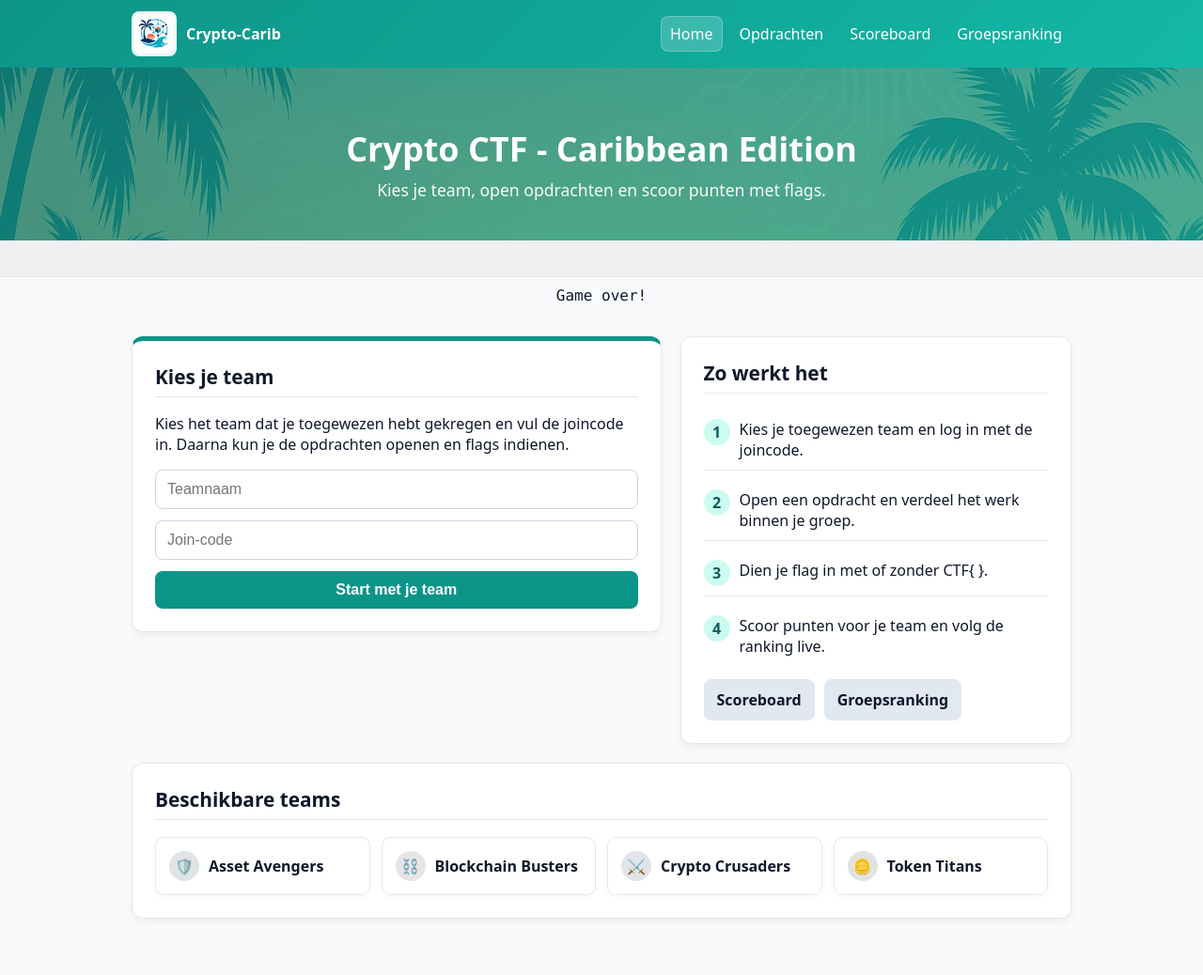
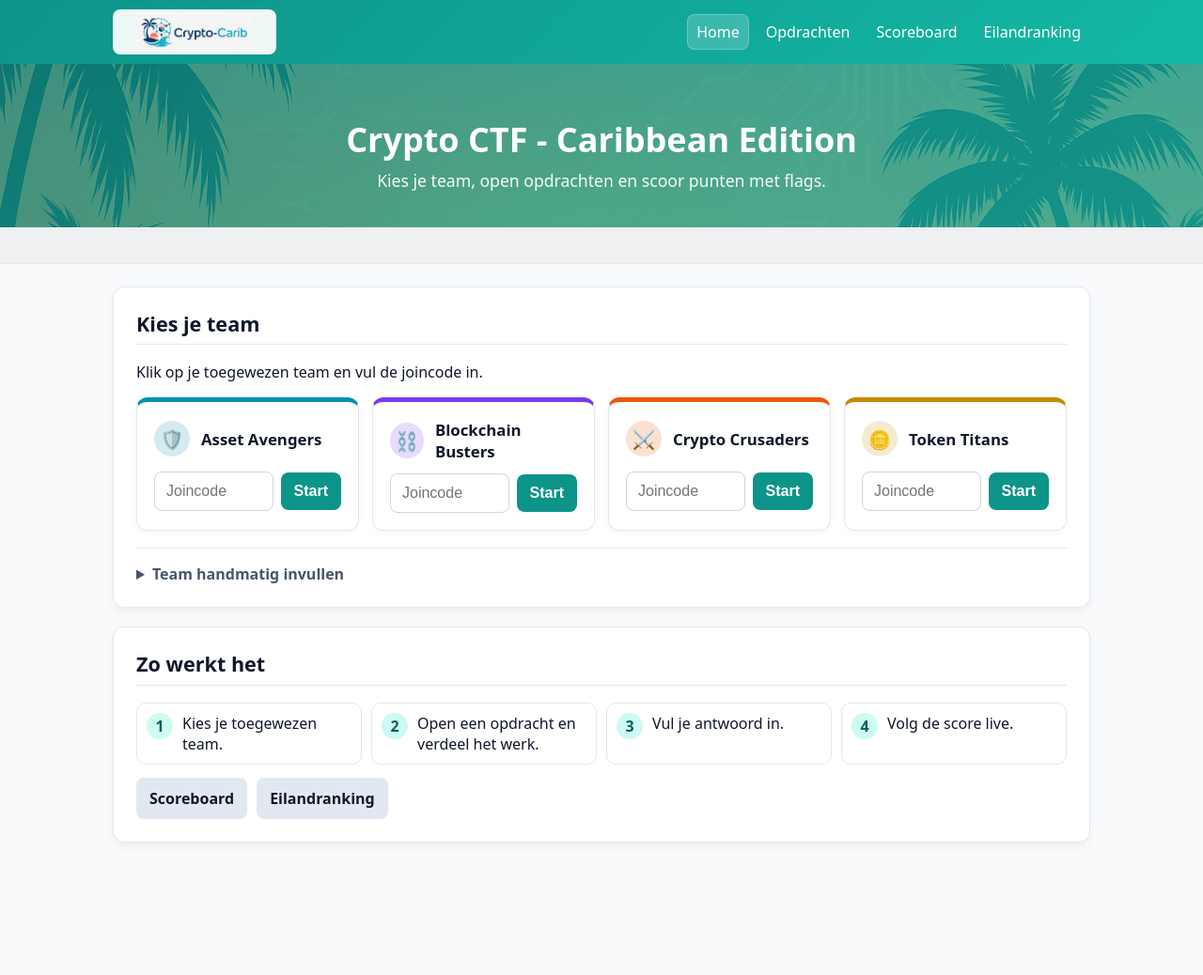
Before and after one commit to correhen/capture, a Flask app: page / in a window 1280 px wide. Shown: the whole page at 94% size. After the commit the page ends 897 px from the top, so only its background shows below. Run offline with Flask 3, Linux system fonts and the light colour scheme; data comes from the database, SQL or seed files in the repository; both versions use the stored data as it was after the commit; parts of the project's set-up code (start-up, migrations or seed data) failed here and were passed over; some libraries are stand-ins or nearby versions.

Commit message:
Finalize logo and podium polish

```diff
--- a/app/server.py
+++ b/app/server.py
@@ -125,11 +125,27 @@ init_db_if_needed()
 # =========================
 def team_color(name: str) -> str:
     """Deterministische, vriendelijk ogende HEX-kleur op basis van teamnaam."""
-    h = hashlib.md5(name.encode("utf-8")).hexdigest()
-    r = int(h[0:2], 16) // 2 + 64
-    g = int(h[2:4], 16) // 2 + 64
-    b = int(h[4:6], 16) // 2 + 64
-    return f"#{r:02x}{g:02x}{b:02x}"
+    if name in TEAM_COLORS:
+        return TEAM_COLORS[name]
+    h = int(hashlib.md5(name.encode("utf-8")).hexdigest()[0:2], 16)
+    return DEFAULT_TEAM_COLORS[h % len(DEFAULT_TEAM_COLORS)]
+
+TEAM_COLORS = {
+    "Asset Avengers": "#0891b2",
+    "Blockchain Busters": "#7c3aed",
+    "Crypto Crusaders": "#ea580c",
+    "Token Titans": "#ca8a04",
+}
+DEFAULT_TEAM_COLORS = [
+    "#0891b2",
+    "#7c3aed",
+    "#ea580c",
+    "#ca8a04",
+    "#2563eb",
+    "#16a34a",
+    "#be123c",
+    "#0f766e",
+]
 
 TEAM_ICONS = {
     "Asset Avengers": "🛡️",
@@ -218,7 +234,7 @@ def _active_challenge_count(conn) -> int:
 def _recent_solve_feed(conn, limit: int = 10):
     rows = conn.execute("""
         SELECT
-          strftime('%H:%M', s.solved_at) AS t,
+          strftime('%H:%M', s.solved_at, '-4 hours') AS t,
           t.name AS team,
           c.title AS title,
           c.points AS points
@@ -437,7 +453,7 @@ def api_submit():
         return jsonify({
             "ok": True,
             "correct": False,
-            "message": "Vul een flag in. CTF{ } mag, maar hoeft niet."
+            "message": "Vul je antwoord in."
         })
 
     with db() as conn:
@@ -452,7 +468,7 @@ def api_submit():
             return jsonify({
                 "ok": True,
                 "correct": False,
-                "message": "Helaas, dat is niet de juiste flag. Controleer of je de juiste opdracht hebt gekozen en of je geen extra spaties hebt. CTF{ } is niet verplicht."
+                "message": "Helaas, dat is niet het juiste antwoord. Controleer je antwoord en probeer opnieuw."
             })
 
         existing = conn.execute(
@@ -514,8 +530,8 @@ def scoreboard_islands():
 def api_ticker():
     with db() as conn:
         rows = conn.execute("""
-            SELECT
-              strftime('%H:%M', s.solved_at) AS t,
+        SELECT
+              strftime('%H:%M', s.solved_at, '-4 hours') AS t,
               t.name AS team,
               c.title AS title,
               c.points AS points
--- a/app/templates/challenge_detail.html
+++ b/app/templates/challenge_detail.html
@@ -122,11 +122,11 @@
         {% if c.solved %}
           <div class="message success" style="display:block">✅ Opgelost door jouw team. Je kunt de opdracht nog bekijken.</div>
         {% else %}
-          <p class="text-slate-600">Vul je antwoord in. CTF{} mag, maar hoeft niet.</p>
+          <p class="text-slate-600">Vul je antwoord in.</p>
           <form id="detail-submit-form" method="post" action="/api/submit">
             <input type="hidden" name="challenge_id" value="{{ c.db_id }}">
             <label for="detail-flag" class="font-bold">Antwoord</label>
-            <input id="detail-flag" class="submit-input" type="text" name="flag" placeholder="CTF{...} of alleen het antwoord" autocomplete="off" required>
+            <input id="detail-flag" class="submit-input" type="text" name="flag" placeholder="Antwoord" autocomplete="off" required>
             <div class="submit-help">Extra spaties aan het begin of eind worden genegeerd.</div>
             <div class="actions"><button class="btn" type="submit">Flag indienen</button></div>
           </form>
--- a/app/templates/home.html
+++ b/app/templates/home.html
@@ -5,67 +5,70 @@
   <meta name="viewport" content="width=device-width, initial-scale=1.0" />
   <title>Crypto CTF - Caribbean Edition</title>
   <style>
-    :root{ --c1: {{ theme.c1 }}; --c2: {{ theme.c2 }}; --brand-primary:{{ theme.c1 }}; --brand-secondary:{{ theme.c2 }}; --brand-nav-bg:linear-gradient(135deg, {{ theme.c1 }}, {{ theme.c2 }}); --brand-nav-active:rgba(255,255,255,.18); }
+    :root{ --c1: {{ theme.c1 }}; --c2: {{ theme.c2 }}; --brand-nav-bg:linear-gradient(135deg, {{ theme.c1 }}, {{ theme.c2 }}); --brand-nav-active:rgba(255,255,255,.18); }
     body { margin:0; font-family:system-ui,sans-serif; background:#f8fafc; color:#0f172a; }
     .topbar { background:var(--brand-nav-bg); color:white; }
-    .topbar-inner { max-width:1000px; margin:0 auto; padding:12px 20px; display:flex; justify-content:space-between; align-items:center; gap:12px; flex-wrap:wrap; }
+    .topbar-inner { max-width:1040px; margin:0 auto; padding:10px 20px; display:flex; justify-content:space-between; align-items:center; gap:12px; flex-wrap:wrap; }
     .brand { font-weight:700; color:white; text-decoration:none; display:flex; align-items:center; gap:10px; }
-    .brand-logo{width:42px;height:42px;object-fit:contain;border-radius:8px;background:rgba(255,255,255,.92);padding:3px;}
+    .brand-logo{width:168px;max-width:42vw;height:42px;object-fit:contain;border-radius:8px;background:rgba(255,255,255,.92);padding:3px;}
     .nav { display:flex; gap:8px; flex-wrap:wrap; align-items:center; }
     .nav a { color:white; text-decoration:none; padding:8px 10px; border-radius:8px; }
     .nav a:hover { background:rgba(255,255,255,.12); }
     .nav a.active { background:var(--brand-nav-active); box-shadow:inset 0 0 0 1px rgba(255,255,255,.24); }
     .team-status { color:#dbeafe; font-size:.9rem; }
-    .team-pill{display:inline-flex;align-items:center;gap:7px;background:rgba(255,255,255,.14);border:1px solid rgba(255,255,255,.22);border-radius:999px;padding:6px 10px;color:#fff;}
+    .team-pill{display:inline-flex;align-items:center;gap:7px;background:rgba(255,255,255,.14);border:1px solid rgba(255,255,255,.22);border-radius:999px;padding:6px 10px;color:#fff;border-left:4px solid var(--team-color,rgba(255,255,255,.6));}
     .logout-link{font-size:.86rem;color:#fff;text-decoration:none;border-bottom:1px solid rgba(255,255,255,.55);}
-    header { position:relative; color:white; text-align:center; padding:58px 20px 42px; background:linear-gradient(135deg,var(--c1),var(--c2)); }
+    header { position:relative; color:white; text-align:center; padding:52px 20px 38px; background:linear-gradient(135deg,var(--c1),var(--c2)); }
     header::before{ content:""; position:absolute; inset:0; background:url('/static/hero-caribbean.jpg') center/cover no-repeat; opacity:.25; mix-blend:overlay; }
     header>*{ position:relative; z-index:1; }
     h1 { font-size:2.25rem; margin:.1em 0; }
     header p { font-size:1.1rem; opacity:.95; margin:.4em 0 0; }
-    main { max-width:1000px; margin:24px auto 60px; padding:0 20px; }
-    .grid { display:grid; grid-template-columns:minmax(0,1.15fr) minmax(260px,.85fr); gap:20px; align-items:start; }
+    main { max-width:1040px; margin:24px auto 60px; padding:0 20px; }
     .card { background:white; padding:24px; border-radius:12px; box-shadow:0 4px 8px rgba(0,0,0,0.05); margin-bottom:20px; border:1px solid #e2e8f0; }
-    .start-card { border-top:5px solid var(--c1); }
-    h2 { margin-top:0; font-size:1.3rem; border-bottom:1px solid #e2e8f0; padding-bottom:.35em; }
-    form { display:grid; gap:12px; margin-top:14px; }
-    input { padding:11px 12px; border:1px solid #cbd5e1; border-radius:8px; font-size:1rem; }
+    h2 { margin-top:0; font-size:1.35rem; border-bottom:1px solid #e2e8f0; padding-bottom:.35em; }
+    input { width:100%; box-sizing:border-box; padding:11px 12px; border:1px solid #cbd5e1; border-radius:8px; font-size:1rem; }
     button, .btn { background:var(--c1); color:white; padding:11px 14px; border:none; border-radius:8px; font-size:1rem; cursor:pointer; text-decoration:none; font-weight:700; display:inline-flex; align-items:center; justify-content:center; }
     button:hover, .btn:hover { filter:brightness(.96); }
     .btn.secondary { background:#334155; }
     .btn.light { background:#e2e8f0; color:#0f172a; }
     .actions { display:flex; gap:10px; flex-wrap:wrap; margin-top:14px; }
-    .teams { display:grid; grid-template-columns:repeat(auto-fit,minmax(190px,1fr)); gap:12px; margin-top:12px; }
-    .team-tag { background:#fff; color:#0f172a; padding:14px; border-radius:10px; font-weight:800; cursor:pointer; text-decoration:none; border:1px solid #e2e8f0; display:flex; align-items:center; gap:10px; box-shadow:0 2px 6px rgba(0,0,0,.04); }
-    .team-tag:hover{border-color:var(--team-color); box-shadow:0 4px 10px rgba(0,0,0,.07);}
-    .team-icon{width:32px;height:32px;border-radius:999px;display:grid;place-items:center;background:color-mix(in srgb, var(--team-color) 18%, white);color:var(--team-color);}
+    .teams { display:grid; grid-template-columns:repeat(auto-fit,minmax(230px,1fr)); gap:14px; margin-top:12px; }
+    .team-card { background:#fff; color:#0f172a; padding:18px; border-radius:12px; border:1px solid #e2e8f0; border-top:5px solid var(--team-color); box-shadow:0 2px 6px rgba(0,0,0,.04); display:grid; gap:12px; }
+    .team-card:focus-within,.team-card:hover{border-color:var(--team-color); box-shadow:0 8px 18px rgba(15,23,42,.08);}
+    .team-head{display:flex;align-items:center;gap:12px;}
+    .team-icon{width:38px;height:38px;border-radius:999px;display:grid;place-items:center;background:color-mix(in srgb, var(--team-color) 18%, white);color:var(--team-color);font-size:1.25rem;}
+    .team-name{font-weight:900;font-size:1.05rem;}
+    .team-help{color:#64748b;font-size:.9rem;margin:0;}
+    .team-form{display:grid;grid-template-columns:1fr auto;gap:8px;align-items:center;}
     .error { background:#fee2e2; color:#991b1b; padding:11px 12px; border-radius:8px; margin-bottom:12px; border:1px solid #fecaca; }
     .info { background:#ecfeff; color:#155e75; padding:12px; border-radius:8px; border:1px solid #a5f3fc; }
-    .steps { display:grid; gap:10px; margin:0; padding:0; list-style:none; }
-    .steps li { display:flex; gap:10px; align-items:flex-start; padding:10px 0; border-bottom:1px solid #e2e8f0; }
-    .steps li:last-child { border-bottom:0; }
+    .steps { display:grid; grid-template-columns:repeat(auto-fit,minmax(190px,1fr)); gap:10px; margin:0; padding:0; list-style:none; }
+    .steps li { display:flex; gap:10px; align-items:flex-start; padding:10px; border:1px solid #e2e8f0; border-radius:10px; background:#fff; }
     .step-n { flex:0 0 auto; width:28px; height:28px; border-radius:999px; background:#ccfbf1; color:#115e59; display:grid; place-items:center; font-weight:800; }
     .progress-wrap{margin-top:10px;display:flex;align-items:center;gap:10px;flex-wrap:wrap;color:#475569;font-size:.95rem;}
     .progress-bar{width:190px;height:9px;background:#dbeafe;border-radius:999px;overflow:hidden;}
-    .progress-bar span{display:block;height:100%;background:var(--c1);border-radius:999px;}
+    .progress-bar span{display:block;height:100%;background:var(--team-color,var(--c1));border-radius:999px;}
+    .fallback{margin-top:18px;border-top:1px solid #e2e8f0;padding-top:16px;}
+    .fallback summary{cursor:pointer;color:#475569;font-weight:700;}
+    .fallback form{display:grid;grid-template-columns:1fr 160px auto;gap:8px;margin-top:12px;}
     .sr-only{position:absolute;left:-9999px;top:auto;width:1px;height:1px;overflow:hidden;}
     .ticker-wrap {position:sticky;top:0;z-index:50;overflow:hidden;white-space:nowrap;background:rgba(0,0,0,.04);padding:0 12px;border-bottom:1px solid #e5e7eb}
     .ticker {display:inline-block;padding:8px 0;animation:ticker-scroll 35s linear infinite}
     @keyframes ticker-scroll {0%{transform:translateX(100%)}100%{transform:translateX(-100%)}}
-    @media (max-width:760px){ .grid{grid-template-columns:1fr;} .topbar-inner{align-items:flex-start;} }
+    @media (max-width:760px){ .topbar-inner{align-items:flex-start;} .team-form,.fallback form{grid-template-columns:1fr;} .brand-logo{width:140px;} }
   </style>
 </head>
 <body>
   <div class="topbar">
     <div class="topbar-inner">
-      <a class="brand" href="/"><img class="brand-logo" src="/static/img/crypto-carib-logo.png" alt="Crypto-Carib"><span>Crypto-Carib</span></a>
+      <a class="brand" href="/"><img class="brand-logo" src="{{ url_for('static', filename='img/logo (1).png') }}" alt="Crypto-Carib"></a>
       <nav class="nav" aria-label="Hoofdnavigatie">
         <a class="active" href="/">Home</a>
         <a href="/challenges">Opdrachten</a>
         <a href="/scoreboard">Scoreboard</a>
-        <a href="/scoreboard/islands">Groepsranking</a>
+        <a href="/scoreboard/islands">Eilandranking</a>
         {% if current_team_status %}
-          <span class="team-status team-pill"><span>{{ current_team_status.icon }}</span><span>{{ current_team_status.name }} &middot; {{ current_team_status.score }} punten &middot; {{ current_team_status.solved_count }} opgelost</span><a class="logout-link" href="/logout">Uitloggen</a></span>
+          <span class="team-status team-pill" style="--team-color:{{ current_team_status.color }}"><span>{{ current_team_status.icon }}</span><span>{{ current_team_status.name }} &middot; {{ current_team_status.score }} punten &middot; {{ current_team_status.solved_count }} opgelost</span><a class="logout-link" href="/logout">Uitloggen</a></span>
         {% endif %}
       </nav>
     </div>
@@ -80,13 +83,11 @@
     <div id="live-ticker" class="ticker">Laden...</div>
   </div>
 
-  <div id="countdown" style="font-family:ui-monospace, SFMono-Regular, Menlo, monospace;text-align:center;padding:10px 0;"></div>
-
   <main>
     {% if current_team_status %}
       <div class="card info">
         <strong>Je speelt als: {{ current_team_status.name }}</strong>
-        <div class="progress-wrap">
+        <div class="progress-wrap" style="--team-color:{{ current_team_status.color }}">
           <span>{{ current_team_status.solved_count }} van {{ current_team_status.active_challenge_count }} opdrachten opgelost</span>
           <span class="progress-bar" aria-hidden="true"><span style="width:{{ current_team_status.progress_pct }}%"></span></span>
         </div>
@@ -98,71 +99,61 @@
       </div>
     {% endif %}
 
-    <div class="grid">
-      <section class="card start-card">
-        <h2>Kies je team</h2>
-        <p>Kies het team dat je toegewezen hebt gekregen en vul de joincode in. Daarna kun je de opdrachten openen en flags indienen.</p>
-        {% if error %}<div class="error">{{ error }}</div>{% endif %}
-        <form method="post" action="/join" onkeydown="if(event.key==='Enter'){this.submit();}">
-          <label for="team_name" class="sr-only">Teamnaam</label>
-          <input id="team_name" type="text" name="team_name" placeholder="Teamnaam" required />
-
-          <label for="join_code" class="sr-only">Join-code</label>
-          <input id="join_code" type="text" name="join_code"
-                 placeholder="Join-code" inputmode="numeric" pattern="[0-9]*" maxlength="6" required />
-
-          <button>Start met je team</button>
-        </form>
-      </section>
-
-      <section class="card">
-        <h2>Zo werkt het</h2>
-        <ol class="steps">
-          <li><span class="step-n">1</span><span>Kies je toegewezen team en log in met de joincode.</span></li>
-          <li><span class="step-n">2</span><span>Open een opdracht en verdeel het werk binnen je groep.</span></li>
-          <li><span class="step-n">3</span><span>Dien je flag in met of zonder CTF{ }.</span></li>
-          <li><span class="step-n">4</span><span>Scoor punten voor je team en volg de ranking live.</span></li>
-        </ol>
-        <div class="actions">
-          <a class="btn light" href="/scoreboard">Scoreboard</a>
-          <a class="btn light" href="/scoreboard/islands">Groepsranking</a>
-        </div>
-      </section>
-    </div>
-
     <section class="card">
-      <h2>Beschikbare teams</h2>
+      <h2>Kies je team</h2>
+      <p>Klik op je toegewezen team en vul de joincode in.</p>
+      {% if error %}<div class="error">{{ error }}</div>{% endif %}
       {% if teams %}
         <div class="teams">
           {% for t in teams %}
-            <a href="#" class="team-tag" style="--team-color:{{ t.color }}" onclick="prefill('{{ t.name|e }}');return false;"><span class="team-icon">{{ t.icon }}</span><span>{{ t.name }}</span></a>
+            <article class="team-card" style="--team-color:{{ t.color }}" onclick="this.querySelector('input[name=join_code]').focus()">
+              <div class="team-head">
+                <span class="team-icon">{{ t.icon }}</span>
+                <div>
+                  <div class="team-name">{{ t.name }}</div>
+                </div>
+              </div>
+              <form class="team-form" method="post" action="/join">
+                <input type="hidden" name="team_name" value="{{ t.name }}">
+                <label class="sr-only" for="join-code-{{ loop.index }}">Joincode voor {{ t.name }}</label>
+                <input id="join-code-{{ loop.index }}" type="text" name="join_code" placeholder="Joincode" inputmode="numeric" pattern="[0-9]*" maxlength="6" required>
+                <button type="submit">Start</button>
+              </form>
+            </article>
           {% endfor %}
         </div>
       {% else %}
         <p>Er zijn nog geen teams klaargezet.</p>
       {% endif %}
+
+      <details class="fallback">
+        <summary>Team handmatig invullen</summary>
+        <form method="post" action="/join">
+          <label for="team_name" class="sr-only">Teamnaam</label>
+          <input id="team_name" type="text" name="team_name" placeholder="Teamnaam" required>
+          <label for="join_code" class="sr-only">Joincode</label>
+          <input id="join_code" type="text" name="join_code" placeholder="Joincode" inputmode="numeric" pattern="[0-9]*" maxlength="6" required>
+          <button type="submit">Start</button>
+        </form>
+      </details>
+    </section>
+
+    <section class="card">
+      <h2>Zo werkt het</h2>
+      <ol class="steps">
+        <li><span class="step-n">1</span><span>Kies je toegewezen team.</span></li>
+        <li><span class="step-n">2</span><span>Open een opdracht en verdeel het werk.</span></li>
+        <li><span class="step-n">3</span><span>Vul je antwoord in.</span></li>
+        <li><span class="step-n">4</span><span>Volg de score live.</span></li>
+      </ol>
+      <div class="actions">
+        <a class="btn light" href="/scoreboard">Scoreboard</a>
+        <a class="btn light" href="/scoreboard/islands">Eilandranking</a>
+      </div>
     </section>
   </main>
 
   <script>
-  function prefill(name){
-    const input = document.querySelector('#team_name');
-    if(input){ input.value = name; input.focus(); window.scrollTo({top:0, behavior:'smooth'}); }
-  }
-
-  const end = new Date("{{ CTF_END_ISO|default('2025-09-30T20:00:00Z') }}").getTime();
-  const el = document.getElementById("countdown");
-  setInterval(() => {
-    const diff = end - Date.now();
-    if (diff <= 0) { el.textContent = "Game over!"; return; }
-    const days = Math.floor(diff / (1000*60*60*24));
-    const hours = Math.floor((diff % (1000*60*60*24)) / (1000*60*60));
-    const mins = Math.floor((diff % (1000*60*60)) / (1000*60));
-    el.textContent = days > 0
-      ? `Eindigt over ${days}d ${hours}u ${mins}m`
-      : `Eindigt over ${hours}u ${mins}m`;
-  }, 1000);
-
   async function fetchTicker() {
     try {
       const r = await fetch("/api/ticker", { cache: "no-store" });
```
Also changed, not shown: app/templates/base.html (+3 -4 lines), app/templates/challenges.html (+51 -37 lines), app/templates/live.html (+9 -7 lines), app/templates/scoreboard.html (+24 -20 lines), app/templates/scoreboard_islands.html (+17 -42 lines), app/templates/submit.html (+6 -6 lines), tests/test_route_protection.py (+41 -2 lines), app/data/ctf.sqlite, app/static/img/crypto-carib-logo-wide.png (added), app/static/img/logo (1).png (added), app/static/img/logo (2).png (added), app/static/img/logo (3).png (added), app/static/img/logo (4).png (added).
